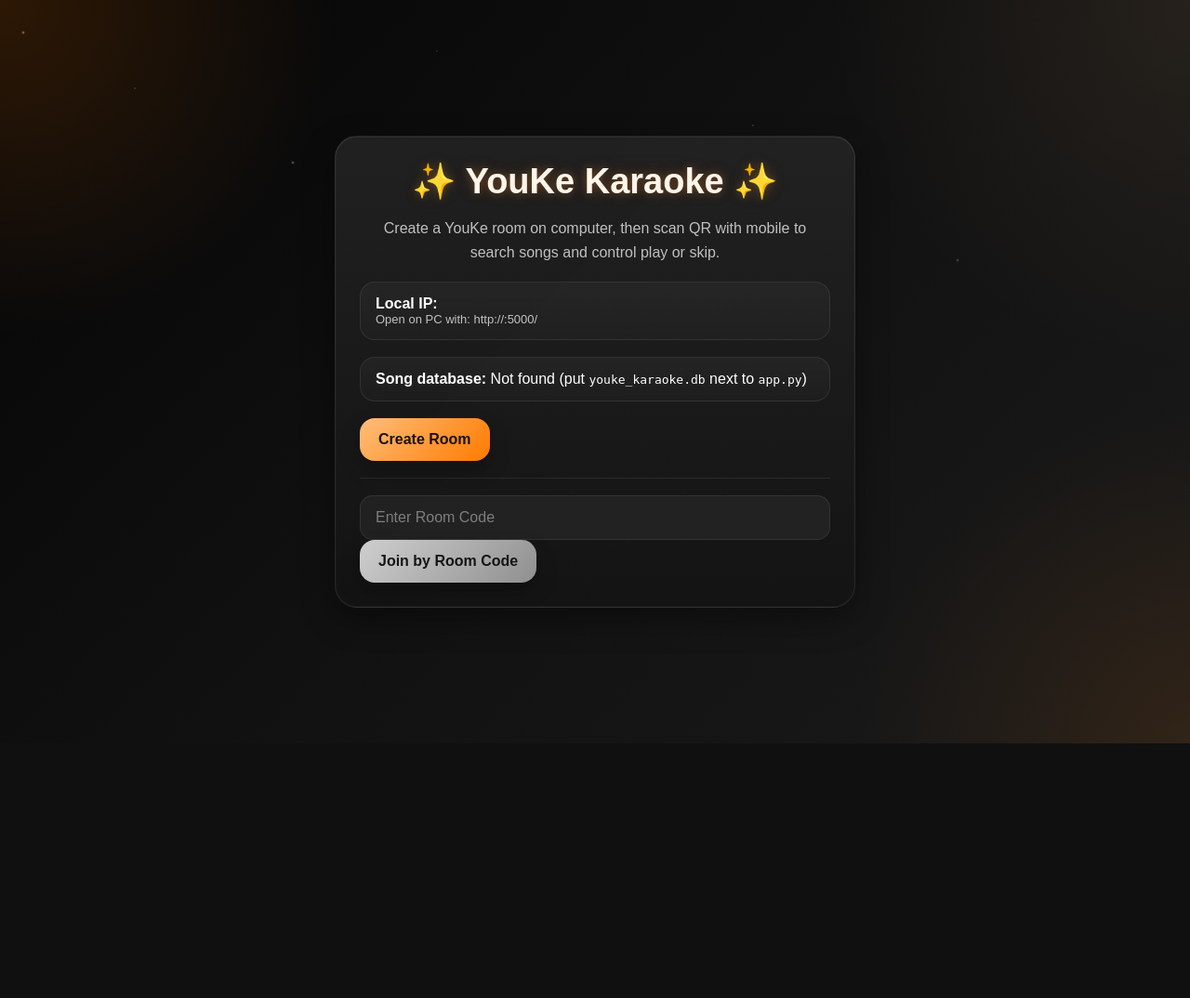
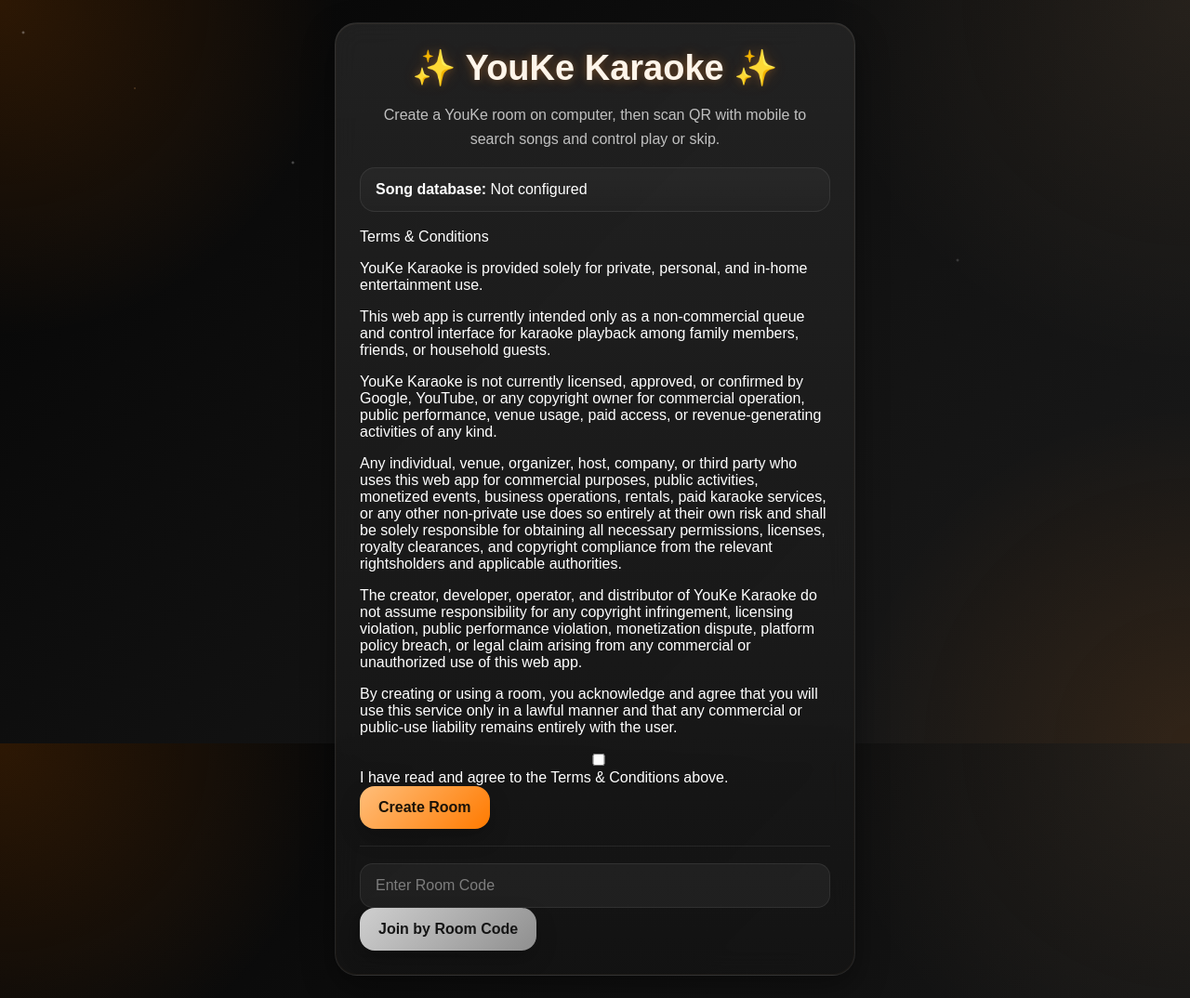
Before and after one commit to Kanasezt/youke, a Flask app: page / in a window 1280 px wide. Shown: the whole page at 93% size. Before the commit the page ends 800 px from the top, so only its background shows below. Run offline with Flask 3, Linux system fonts and the light colour scheme; some libraries are stand-ins or nearby versions.

Commit message:
Update index.html

```diff
--- a/templates/index.html
+++ b/templates/index.html
@@ -17,20 +17,44 @@
             </p>
 
             <div class="info-box">
-                <strong>Local IP:</strong> {{ local_ip }}
-                <div class="small muted">Open on PC with: http://{{ local_ip }}:5000/</div>
-            </div>
-
-            <div class="info-box">
                 <strong>Song database:</strong>
                 {% if db_exists %}
                     Ready
                 {% else %}
-                    Not found (put <code>youke_karaoke.db</code> next to <code>app.py</code>)
+                    Not configured
                 {% endif %}
             </div>
 
-            <form action="/create" method="post">
+            <div class="terms-box">
+                <div class="terms-title">Terms & Conditions</div>
+                <div class="terms-content">
+                    <p>
+                        YouKe Karaoke is provided solely for private, personal, and in-home entertainment use.
+                    </p>
+                    <p>
+                        This web app is currently intended only as a non-commercial queue and control interface for karaoke playback among family members, friends, or household guests.
+                    </p>
+                    <p>
+                        YouKe Karaoke is not currently licensed, approved, or confirmed by Google, YouTube, or any copyright owner for commercial operation, public performance, venue usage, paid access, or revenue-generating activities of any kind.
+                    </p>
+                    <p>
+                        Any individual, venue, organizer, host, company, or third party who uses this web app for commercial purposes, public activities, monetized events, business operations, rentals, paid karaoke services, or any other non-private use does so entirely at their own risk and shall be solely responsible for obtaining all necessary permissions, licenses, royalty clearances, and copyright compliance from the relevant rightsholders and applicable authorities.
+                    </p>
+                    <p>
+                        The creator, developer, operator, and distributor of YouKe Karaoke do not assume responsibility for any copyright infringement, licensing violation, public performance violation, monetization dispute, platform policy breach, or legal claim arising from any commercial or unauthorized use of this web app.
+                    </p>
+                    <p>
+                        By creating or using a room, you acknowledge and agree that you will use this service only in a lawful manner and that any commercial or public-use liability remains entirely with the user.
+                    </p>
+                </div>
+
+                <label class="terms-check">
+                    <input type="checkbox" id="acceptTerms">
+                    <span>I have read and agree to the Terms & Conditions above.</span>
+                </label>
+            </div>
+
+            <form action="/create" method="post" onsubmit="return validateTerms();">
                 <button type="submit" class="magic-btn pink">Create Room</button>
             </form>
 
@@ -42,5 +66,16 @@
             </form>
         </div>
     </div>
+
+    <script>
+        function validateTerms() {
+            const accepted = document.getElementById("acceptTerms").checked;
+            if (!accepted) {
+                alert("Please accept the Terms & Conditions before creating a room.");
+                return false;
+            }
+            return true;
+        }
+    </script>
 </body>
 </html>
```
